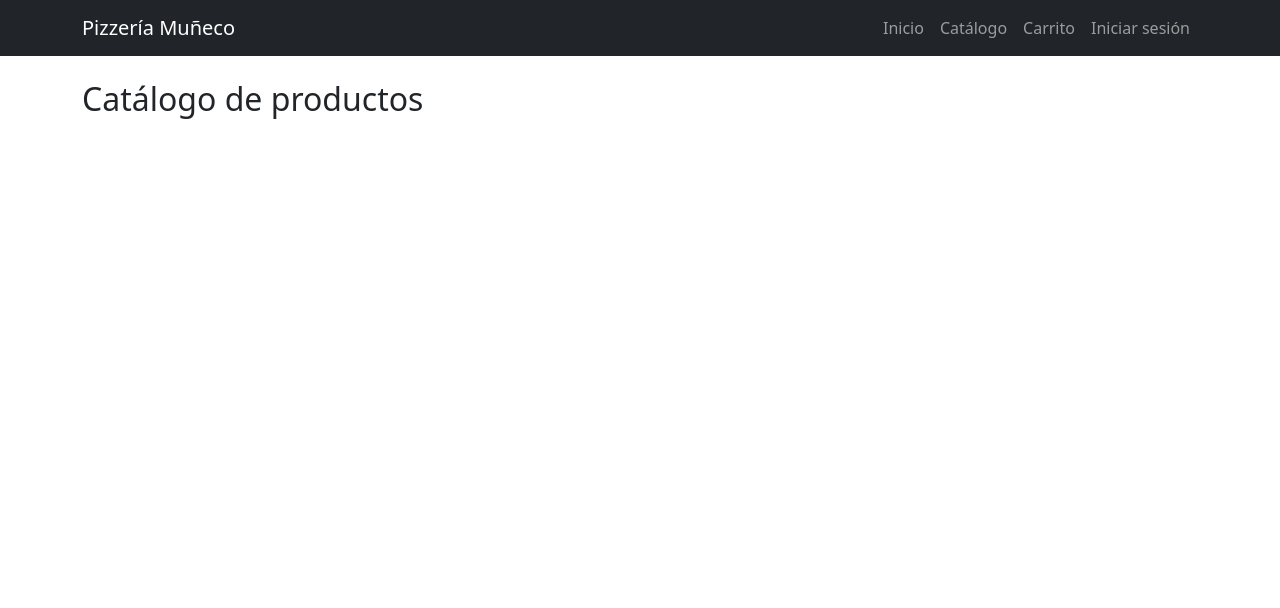
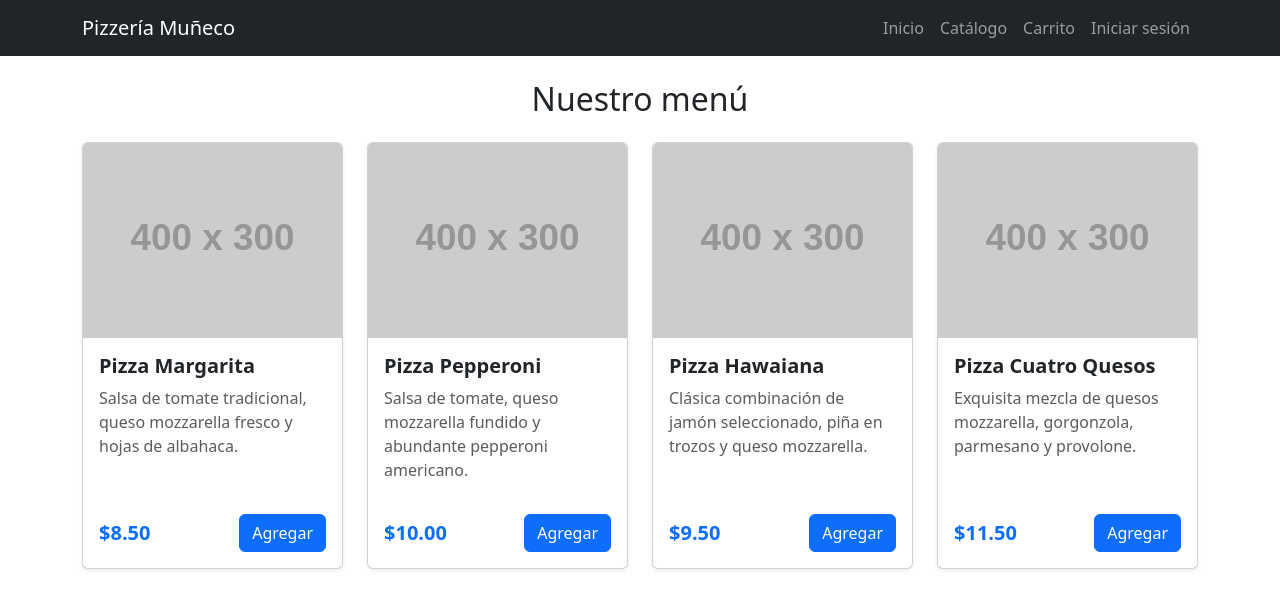
Before and after one commit to jjtl147/pizzeria-muneco, a React app in the folder frontend/: page /catalogo in a window 1280 px wide. Shown: the top 608 px of the page. Built offline with nearby package versions, Linux system fonts and the light colour scheme; the HTML template or start-up script is replaced by a standard one.

Commit message:
Agrega catálogo de productos con datos de ejemplo

```diff
--- /dev/null
+++ b/frontend/src/components/ProductCard.jsx
@@ -0,0 +1,32 @@
+import Card from 'react-bootstrap/Card'
+import Button from 'react-bootstrap/Button'
+
+/**
+ * Componente reutilizable para mostrar la información individual de un producto.
+ *
+ * Props recibidas:
+ * - nombre: string con el nombre del producto
+ * - descripcion: string con la descripción del producto
+ * - precio: number con el precio del producto
+ * - imagen: string con la URL de la imagen representativa
+ */
+function ProductCard({ nombre, descripcion, precio, imagen }) {
+  return (
+    // La clase "h-100" asegura que todas las tarjetas en la misma fila tengan la misma altura
+    <Card className="h-100 shadow-sm">
+      <Card.Img variant="top" src={imagen} alt={nombre} />
+      <Card.Body className="d-flex flex-column">
+        <Card.Title className="fw-bold">{nombre}</Card.Title>
+        <Card.Text className="text-muted flex-grow-1">
+          {descripcion}
+        </Card.Text>
+        <div className="d-flex justify-content-between align-items-center mt-3">
+          <span className="fs-5 fw-bold text-primary">${Number(precio).toFixed(2)}</span>
+          <Button variant="primary">Agregar</Button>
+        </div>
+      </Card.Body>
+    </Card>
+  )
+}
+
+export default ProductCard
--- /dev/null
+++ b/frontend/src/data/products.js
@@ -0,0 +1,38 @@
+// Datos de prueba (mock) para simular la respuesta del backend
+// Cada producto contiene los atributos requeridos para el catálogo
+const products = [
+  {
+    id: 1,
+    nombre: 'Pizza Margarita',
+    descripcion: 'Salsa de tomate tradicional, queso mozzarella fresco y hojas de albahaca.',
+    precio: 8.50,
+    categoria: 'Pizzas',
+    imagen: 'https://placehold.co/400x300?text=Pizza'
+  },
+  {
+    id: 2,
+    nombre: 'Pizza Pepperoni',
+    descripcion: 'Salsa de tomate, queso mozzarella fundido y abundante pepperoni americano.',
+    precio: 10.00,
+    categoria: 'Pizzas',
+    imagen: 'https://placehold.co/400x300?text=Pizza'
+  },
+  {
+    id: 3,
+    nombre: 'Pizza Hawaiana',
+    descripcion: 'Clásica combinación de jamón seleccionado, piña en trozos y queso mozzarella.',
+    precio: 9.50,
+    categoria: 'Pizzas',
+    imagen: 'https://placehold.co/400x300?text=Pizza'
+  },
+  {
+    id: 4,
+    nombre: 'Pizza Cuatro Quesos',
+    descripcion: 'Exquisita mezcla de quesos mozzarella, gorgonzola, parmesano y provolone.',
+    precio: 11.50,
+    categoria: 'Pizzas',
+    imagen: 'https://placehold.co/400x300?text=Pizza'
+  }
+]
+
+export default products
--- a/frontend/src/pages/Catalogo.jsx
+++ b/frontend/src/pages/Catalogo.jsx
@@ -1,5 +1,33 @@
+import Row from 'react-bootstrap/Row'
+import Col from 'react-bootstrap/Col'
+import products from '../data/products'
+import ProductCard from '../components/ProductCard'
+
 function Catalogo() {
-  return <h2>Catálogo de productos</h2>
+  return (
+    <div>
+      <h2 className="mb-4 text-center">Nuestro menú</h2>
+
+      {/* Grid responsive configurado según los breakpoints de Bootstrap:
+          - xs={1}: 1 columna en móviles pequeños (<576px)
+          - sm={2}: 2 columnas en pantallas pequeñas (≥576px)
+          - md={3}: 3 columnas en pantallas medianas (≥768px)
+          - lg={4}: 4 columnas en pantallas grandes (≥992px)
+          - g-4: espaciado vertical y horizontal uniforme entre columnas */}
+      <Row xs={1} sm={2} md={3} lg={4} className="g-4">
+        {products.map((producto) => (
+          <Col key={producto.id}>
+            <ProductCard
+              nombre={producto.nombre}
+              descripcion={producto.descripcion}
+              precio={producto.precio}
+              imagen={producto.imagen}
+            />
+          </Col>
+        ))}
+      </Row>
+    </div>
+  )
 }
 
 export default Catalogo
```
